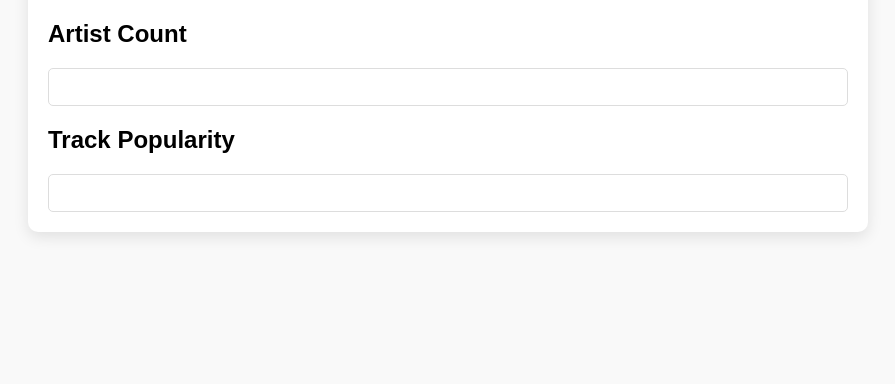
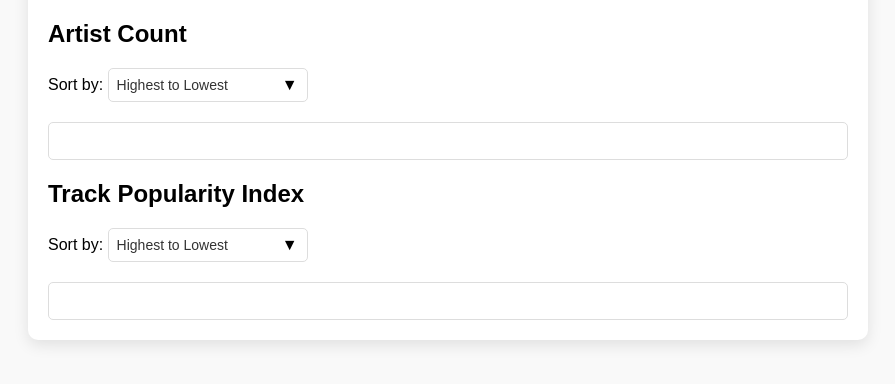
Before and after one commit to palldas/Spotify-Playlist-Analyzer, a Flask app: template templates/playlist_detail.html in a window 1280 px wide. Shown: the part 198-582 px from the top of the page, without its empty margins (192-1087 px from the left). Run offline with Flask 3, Linux system fonts and the light colour scheme; the template is opened without the code that fills it, so the values that code supplies are empty.

Commit message:
sort feature

```diff
--- a/static/css/styles.css
+++ b/static/css/styles.css
@@ -129,3 +129,46 @@ a:hover {
   transition: 0.3s;
   box-shadow: 10px 10px 5px #888888;
 }
+
+
+/* Style for drop-down menus */
+.select-container {
+  position: relative;
+  display: inline-block;
+  margin-right: 20px;
+}
+
+.select-container select {
+  appearance: none;
+  -webkit-appearance: none;
+  -moz-appearance: none;
+  border: 1px solid #ddd;
+  padding: 8px;
+  border-radius: 5px;
+  background-color: #fff;
+  font-size: 14px;
+  color: #333;
+  cursor: pointer;
+  width: 200px;
+}
+
+/* Arrow icon */
+.select-container::after {
+  content: '\25BC'; /* Unicode character for downward arrow */
+  position: absolute;
+  top: 50%;
+  right: 10px;
+  transform: translateY(-50%);
+  font-size: 16px;
+}
+
+/* Style for options */
+.select-container select:focus {
+  outline: none;
+  border-color: #007bff;
+}
+
+/* Hover effect */
+.select-container:hover select {
+  border-color: #007bff;
+}
--- /dev/null
+++ b/static/js/script.js
@@ -0,0 +1,70 @@
+// Add this code after the existing code in scripts.js
+
+// Artist sorting dropdown
+const artistSortDropdown = document.getElementById('artist-sort');
+const artistList = document.getElementById('artist-list');
+
+artistSortDropdown.addEventListener('change', () => {
+    const selectedValue = artistSortDropdown.value;
+    const sortedArtists = sortArtists(selectedValue);
+    updateArtistList(sortedArtists);
+});
+
+// Update the sortArtists function
+function sortArtists(sortType) {
+    if (sortType === 'alphabetical') {
+        const sortedArtists = Object.keys(artistCounts).sort();
+        return sortedArtists;
+    } else if (sortType === 'count') {
+        const sortedArtists = Object.keys(artistCounts).sort((a, b) => artistCounts[b] - artistCounts[a]);
+        return sortedArtists;
+    } else if (sortType === 'countLowToHigh') {
+        const sortedArtists = Object.keys(artistCounts).sort((a, b) => artistCounts[a] - artistCounts[b]);
+        return sortedArtists;
+    } else if (sortType === 'reverseAlphabetical') {
+        const sortedArtists = Object.keys(artistCounts).sort((a, b) => b.localeCompare(a));
+        return sortedArtists;
+    }
+}
+
+function updateArtistList(sortedArtists) {
+    artistList.innerHTML = ''; // Clear the existing list
+    sortedArtists.forEach(artist => {
+        const listItem = document.createElement('li');
+        listItem.innerHTML = `<span class="detail-name">${artist}</span>: ${artistCounts[artist]}`;
+        artistList.appendChild(listItem);
+    });
+}
+
+// Track popularity sorting dropdown
+const trackSortDropdown = document.getElementById('track-sort');
+const trackList = document.getElementById('track-list');
+
+trackSortDropdown.addEventListener('change', () => {
+    const selectedValue = trackSortDropdown.value;
+    const sortedTracks = sortTracks(selectedValue);
+    updateTrackList(sortedTracks);
+});
+
+// Update the sortTracks function
+function sortTracks(sortType) {
+    if (sortType === 'popularity') {
+        return sortedTrackPopularity;
+    } else if (sortType === 'alphabetical') {
+        return sortedTrackPopularity.slice().sort((a, b) => a[0].localeCompare(b[0]));
+    } else if (sortType === 'popularityLowToHigh') {
+        return sortedTrackPopularity.slice().sort((a, b) => a[1] - b[1]);
+    } else if (sortType === 'reverseAlphabetical') {
+        return sortedTrackPopularity.slice().sort((a, b) => b[0].localeCompare(a[0]));
+    }
+}
+
+function updateTrackList(sortedTracks) {
+    trackList.innerHTML = ''; // Clear the existing list
+    sortedTracks.forEach(track => {
+        const listItem = document.createElement('li');
+        listItem.innerHTML = `<span class="detail-name">${track[0]}</span>: ${track[1]}`;
+        // listItem.textContent = `${track[0]} (Popularity: ${track[1]})`;
+        trackList.appendChild(listItem);
+    });
+}
--- a/static/script.js
+++ /dev/null
@@ -1,9 +0,0 @@
-const playlistLinks = document.querySelectorAll('.playlist-link');
-
-playlistLinks.forEach(link => {
-    link.addEventListener('click', event => {
-        event.preventDefault();
-        const playlistName = link.textContent;
-        window.location.href = `/playlist/${encodeURIComponent(playlistName)}`;
-    });
-});
--- a/templates/playlist_detail.html
+++ b/templates/playlist_detail.html
@@ -14,23 +14,51 @@
             <img src="{{ cover_image_url }}" alt="Playlist Cover" class="playlist-cover with-shadow">
         </a>
         <h2>Artist Count</h2>
-        <div class="analysis-box">
-            <ul>
+    <div class="sorting-options">
+        <div class="select-container">
+            <label for="artist-sort">Sort by:</label>
+            <select id="artist-sort">
+                <option value="count">Highest to Lowest</option>
+                <option value="countLowToHigh">Lowest to Highest</option>
+                <option value="alphabetical">Alphabetical A-Z</option>
+                <option value="reverseAlphabetical">Alphabetical Z-A</option>
+            </select>
+        </div>
+    </div>
+    <div class="analysis-box artist-count-box">
+        <ul id="artist-list">
+            <!-- Artist count list will be dynamically generated here -->
             {% for artist, count in artist_counts.items() %}
             <li><span class="detail-name">{{ artist }}</span>: {{ count }}</li>
             {% endfor %}
         </ul>
     </div>
-        <h2>Track Popularity</h2>
-        <div class="analysis-box">
-            <ul>
+
+    <h2>Track Popularity Index</h2>
+    <div class="sorting-options">
+        <div class="select-container">
+            <label for="track-sort">Sort by:</label>
+            <select id="track-sort">
+                <option value="popularity">Highest to Lowest</option>
+                <option value="popularityLowToHigh">Lowest to Highest</option>
+                <option value="alphabetical">Alphabetical A-Z</option>
+                <option value="reverseAlphabetical">Alphabetical Z-A</option>
+            </select>
+        </div>
+    </div>
+    <div class="analysis-box track-popularity-box">
+        <ul id="track-list">
+            <!-- Track popularity list will be dynamically generated here -->
             {% for track_name, popularity in sorted_track_popularity %}
-                <li>{{ track_name }} <span class="detail-name">(Popularity: {{ popularity }}</span>)</li>
+            <li><span class="detail-name">{{ track_name }}</span>: {{ popularity }}</li>
             {% endfor %}
         </ul>
     </div>
-    </div>
+        <script>
+            var sortedTrackPopularity = {{ sorted_track_popularity | tojson }};
+            var artistCounts = {{ artist_counts | tojson }};
+        </script>
+
         <script src="{{ url_for('static', filename='js/script.js') }}"></script>
-
 </body>
 </html>
```
Also changed, not shown: 1 other file. Lines whose indentation alone changed are shown as unchanged.
